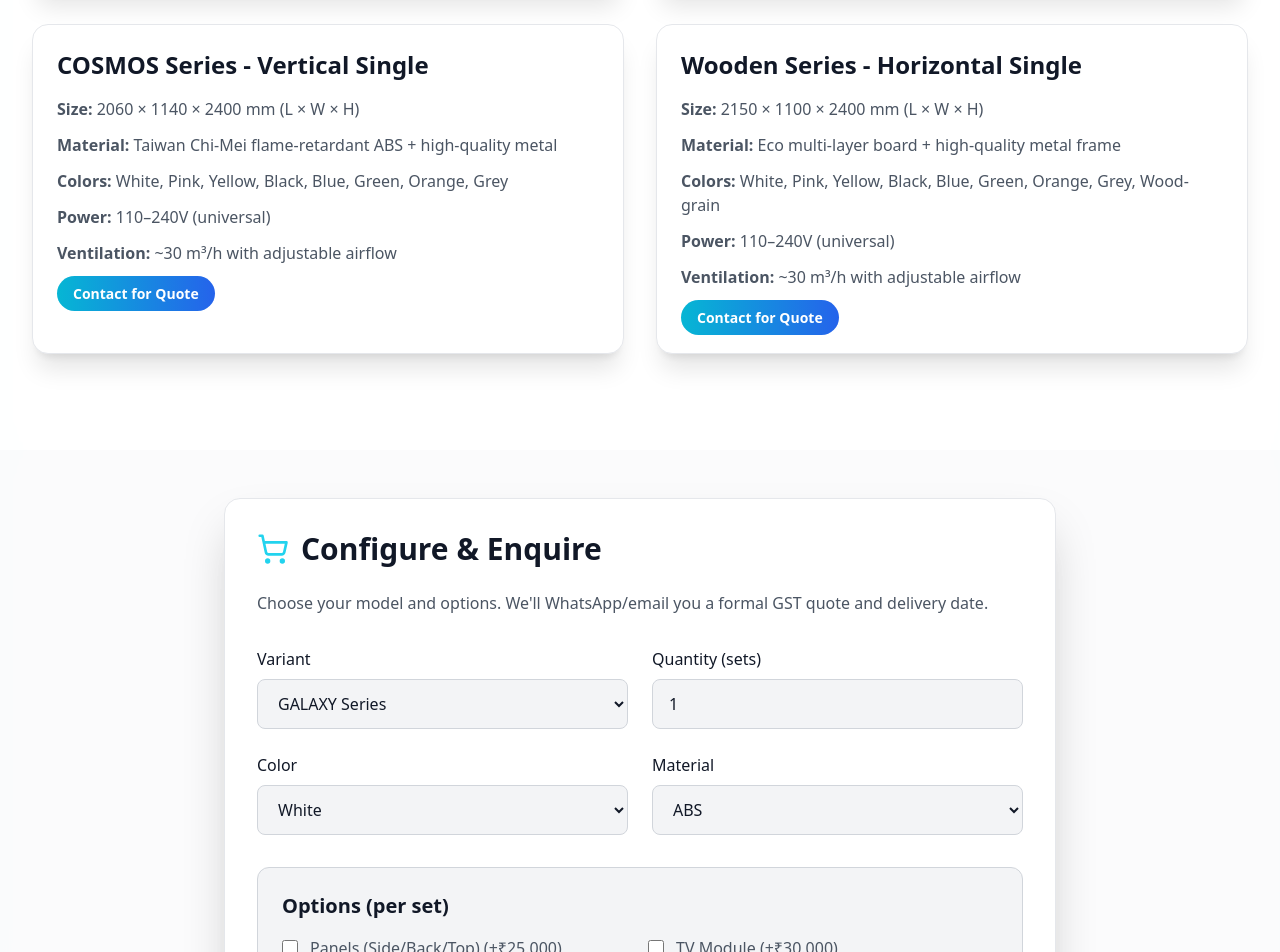
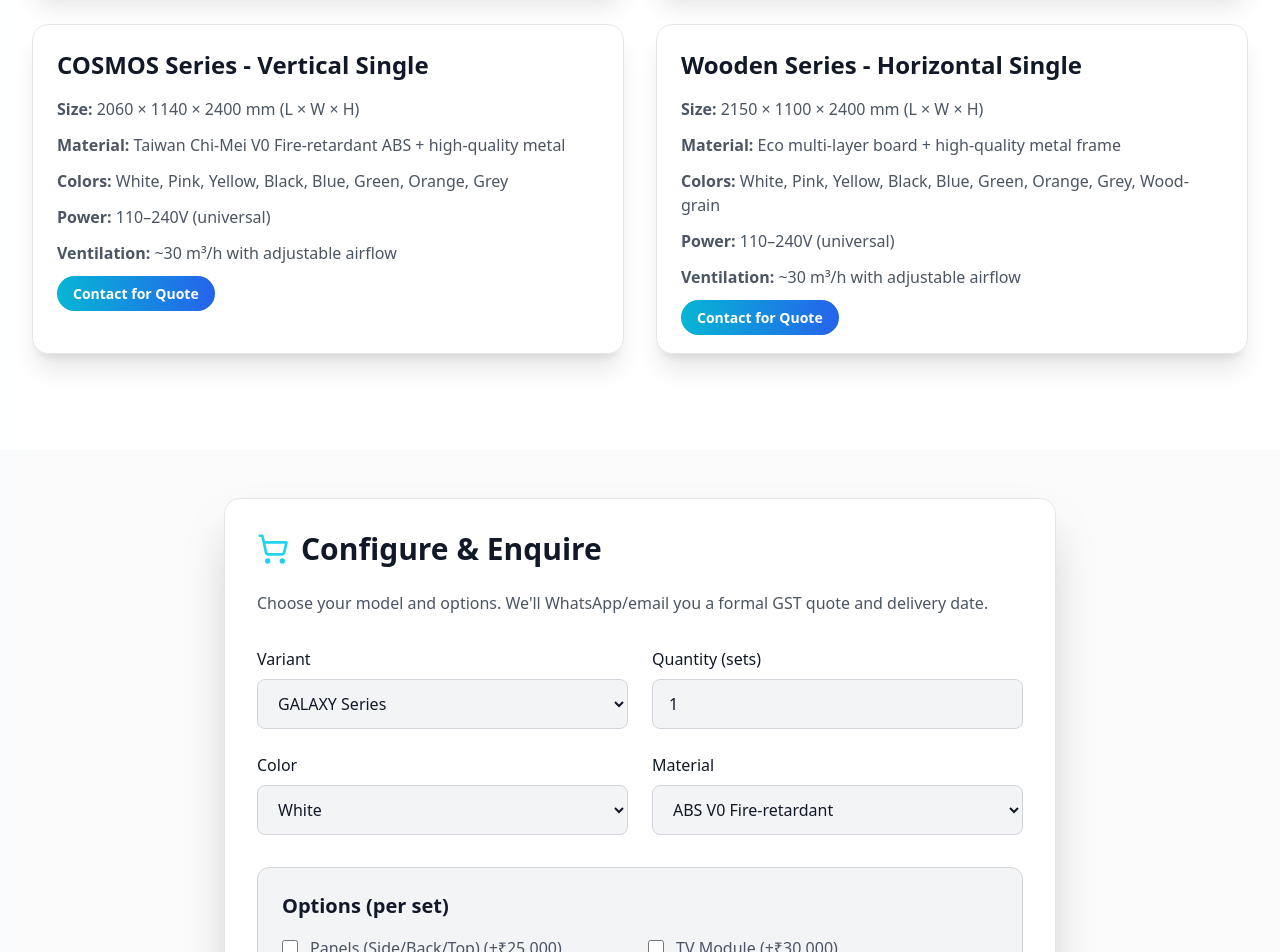
Before and after one commit to obidua/BIDUA-Beds, a React (Vite) app: page /order-now in a window 1280 px wide. Shown: the part 860-1812 px from the top of the page. Built offline with nearby package versions, Linux system fonts and the light colour scheme.

Commit message:
Updated products.ts

```diff
--- a/src/data/products.ts
+++ b/src/data/products.ts
@@ -25,7 +25,7 @@ export const products: Product[] = [
     ],
     specifications: {
       dimensions: '2060 × 1140 × 2400 mm (L × W × H)',
-      materials: 'Taiwan Chi-Mei flame-retardant ABS + high-quality metal',
+      materials: 'Taiwan Chi-Mei V0 Fire-retardant ABS + high-quality metal',
       colors: 'White, Pink, Yellow, Black, Blue, Green, Orange, Grey',
       ratedVoltage: '110–240V (universal)',
       lightingPower: '12V low-voltage system',
@@ -57,7 +57,7 @@ export const products: Product[] = [
     ],
     specifications: {
       dimensions: '2060 × 1580 × 2400 mm (L × W × H)',
-      materials: 'Taiwan Chi-Mei flame-retardant ABS + high-quality metal',
+      materials: 'Taiwan Chi-Mei V0 Fire-retardant ABS + high-quality metal',
       colors: 'White, Pink, Yellow, Black, Blue, Green, Orange, Grey',
       ratedVoltage: '110–240V (universal)',
       lightingPower: '12V low-voltage system',
@@ -89,7 +89,7 @@ export const products: Product[] = [
     ],
     specifications: {
       dimensions: '2060 × 1140 × 2400 mm (L × W × H)',
-      materials: 'Taiwan Chi-Mei flame-retardant ABS + high-quality metal',
+      materials: 'Taiwan Chi-Mei V0 Fire-retardant ABS + high-quality metal',
       colors: 'White, Pink, Yellow, Black, Blue, Green, Orange, Grey',
       ratedVoltage: '110–240V (universal)',
       lightingPower: '12V low-voltage system',
@@ -153,7 +153,7 @@ export const products: Product[] = [
     ],
     specifications: {
       dimensions: '2150 × 1150 × 2400 mm (L × W × H)',
-      materials: 'Eco-board + V0 fire-retardant grade ABS + high-quality metal',
+      materials: 'Eco-board + Taiwan Chi-Mei V0 Fire-retardant ABS + high-quality metal',
       colors: 'White, Pink, Yellow, Black, Blue, Green, Orange, Grey',
       ratedVoltage: '110–240V (universal)',
       lightingPower: '12V low-voltage system',
@@ -181,7 +181,7 @@ export const productSeries: ProductSeriesDetail[] = [
       { variant: 'Double', dimensions: 'L2060 × W1580 × H2400 mm' },
       { variant: 'Big Bed', dimensions: 'L2060 × W1950 × H2400 mm (ladder 300 mm)' }
     ],
-    material: 'Taiwan Chi Mei flame-retardant ABS + high-quality metal',
+    material: 'Taiwan Chi Mei V0 Fire-retardant ABS + high-quality metal',
     features: [
       'Intelligent LED multifunction',
       'Stainless steel handle',
@@ -193,7 +193,7 @@ export const productSeries: ProductSeriesDetail[] = [
       'Hotels', 'Airports', 'Dormitories', 'Sauna clubs', 'Youth hostels',
       'Family apartments', 'Schools', 'Hospitals', 'Companies', 'Capsule hotels'
     ],
-    availableMaterials: ['ABS']
+    availableMaterials: ['ABS V0 Fire-retardant']
   },
   {
     id: 'space',
@@ -212,7 +212,7 @@ export const productSeries: ProductSeriesDetail[] = [
       { variant: 'Double', dimensions: 'L2060 × W1580 × H2400 mm' },
       { variant: 'Big Bed', dimensions: 'L2060 × W1950 × H2400 mm (ladder 300 mm)' }
     ],
-    material: 'Taiwan Chi Mei flame-retardant ABS + high-quality metal',
+    material: 'Taiwan Chi Mei V0 Fire-retardant ABS + high-quality metal',
     features: [
       'Capsule number LED',
       'Stainless steel handle',
@@ -224,7 +224,7 @@ export const productSeries: ProductSeriesDetail[] = [
       'Hotels', 'Airports', 'Dormitories', 'Youth hostels',
       'Schools', 'Hospitals', 'Companies', 'Capsule hotels'
     ],
-    availableMaterials: ['ABS']
+    availableMaterials: ['ABS V0 Fire-retardant']
   },
   {
     id: 'explore',
@@ -243,7 +243,7 @@ export const productSeries: ProductSeriesDetail[] = [
       { variant: 'Double', dimensions: 'L2060 × W1580 × H2400 mm' },
       { variant: 'Big Bed', dimensions: 'L2060 × W1950 × H2400 mm (ladder 300 mm)' }
     ],
-    material: 'Taiwan Chi Mei flame-retardant ABS + high-quality metal',
+    material: 'Taiwan Chi Mei V0 Fire-retardant ABS + high-quality metal',
     features: [
       'Capsule number LED',
       'Stainless steel handle',
@@ -255,7 +255,7 @@ export const productSeries: ProductSeriesDetail[] = [
       'Hotels', 'Airports', 'Dormitories', 'Sauna clubs',
       'Schools', 'Hospitals', 'Capsule hotels'
     ],
-    availableMaterials: ['ABS']
+    availableMaterials: ['ABS V0 Fire-retardant']
   },
   {
     id: 'cosmos',
@@ -274,7 +274,7 @@ export const productSeries: ProductSeriesDetail[] = [
       { variant: 'Double', dimensions: 'L2060 × W1580 × H2400 mm' },
       { variant: 'Ladder', dimensions: '300 mm' }
     ],
-    material: 'Taiwan Chi Mei flame-retardant ABS + high-quality metal',
+    material: 'Taiwan Chi Mei V0 Fire-retardant ABS + high-quality metal',
     features: [
       'Capsule number LED',
       'Stainless steel handle',
@@ -286,7 +286,7 @@ export const productSeries: ProductSeriesDetail[] = [
       'Hotels', 'Airports', 'Dormitories', 'Youth hostels', 'Family apartments',
       'Schools', 'Hospitals', 'Capsule hotels'
     ],
-    availableMaterials: ['ABS']
+    availableMaterials: ['ABS V0 Fire-retardant']
   },
   {
     id: 'future',
@@ -305,7 +305,7 @@ export const productSeries: ProductSeriesDetail[] = [
       { variant: 'Vertical Single', dimensions: 'L2060 × W1140 × H2400 mm' },
       { variant: 'Ladder', dimensions: '300 mm' }
     ],
-    material: 'Taiwan Chi Mei flame-retardant ABS + high-quality metal',
+    material: 'Taiwan Chi Mei V0 Fire-retardant ABS + high-quality metal',
     features: [
       'Capsule number LED',
       'Stainless steel handle',
@@ -317,7 +317,7 @@ export const productSeries: ProductSeriesDetail[] = [
     applications: [
       'Hotels', 'Airports', 'Dormitories', 'Schools', 'Hospitals', 'Capsule hotels'
     ],
-    availableMaterials: ['ABS']
+    availableMaterials: ['ABS V0 Fire-retardant']
   },
   {
     id: 'esports',
@@ -334,7 +334,7 @@ export const productSeries: ProductSeriesDetail[] = [
     sizes: [
       { variant: 'Horizontal Single', dimensions: 'L2150 × W1150 × H2400 mm (ladder 180 mm)' }
     ],
-    material: 'Environmental protection board + Taiwan Chi Mei flame-retardant ABS + high-quality metal',
+    material: 'Environmental protection board + Taiwan Chi Mei V0 Fire-retardant ABS + high-quality metal',
     features: [
       'Stainless steel handle',
       'Door blue light',
@@ -346,7 +346,7 @@ export const productSeries: ProductSeriesDetail[] = [
       'Hotels', 'Airports', 'Dormitories', 'Youth hostels', 'Family apartments',
       'Schools', 'Hospitals', 'Capsule hotels'
     ],
-    availableMaterials: ['ABS', 'Wood']
+    availableMaterials: ['ABS V0 Fire-retardant', 'Wood (eco multi-layer board)']
   },
   {
     id: 'wooden',
@@ -373,7 +373,7 @@ export const productSeries: ProductSeriesDetail[] = [
       'Hotels', 'Airports', 'Dormitories', 'Youth hostels', 'Family apartments',
       'Schools', 'Hospitals', 'Capsule hotels'
     ],
-    availableMaterials: ['Wood']
+    availableMaterials: ['Wood (eco multi-layer board)']
   },
   {
     id: 'lounge',
@@ -391,7 +391,7 @@ export const productSeries: ProductSeriesDetail[] = [
       { variant: 'Small', dimensions: 'L1580 × W2150 × H2450 mm' },
       { variant: 'Large', dimensions: 'L2180 × W2150 × H2450 mm' }
     ],
-    material: 'Taiwan Chi Mei flame-retardant ABS + high-quality metal',
+    material: 'Taiwan Chi Mei V0 Fire-retardant ABS + high-quality metal',
     features: [
       'Door blue light',
       'Intelligent door lock',
@@ -402,6 +402,6 @@ export const productSeries: ProductSeriesDetail[] = [
       'Airports', 'Family apartments', 'Hospitals', 'Companies',
       'Internet bars', 'Livestream studios'
     ],
-    availableMaterials: ['ABS']
+    availableMaterials: ['ABS V0 Fire-retardant']
   }
 ];
--- a/src/pages/OrderNow.tsx
+++ b/src/pages/OrderNow.tsx
@@ -45,6 +45,20 @@ const OrderNow: React.FC = () => {
       }));
     }
   }, [searchParams]);
+
+  // Update material when variant changes to ensure compatibility
+  useEffect(() => {
+    const selectedSeries = productSeries.find(s => s.id === formData.variant);
+    if (selectedSeries && selectedSeries.availableMaterials.length > 0) {
+      // Check if current material is still valid for the new series
+      if (!selectedSeries.availableMaterials.includes(formData.material)) {
+        setFormData(prev => ({
+          ...prev,
+          material: selectedSeries.availableMaterials[0]
+        }));
+      }
+    }
+  }, [formData.variant]);
 
   const PRICING_CONFIG = {
     basePerSet: 500000,
```
